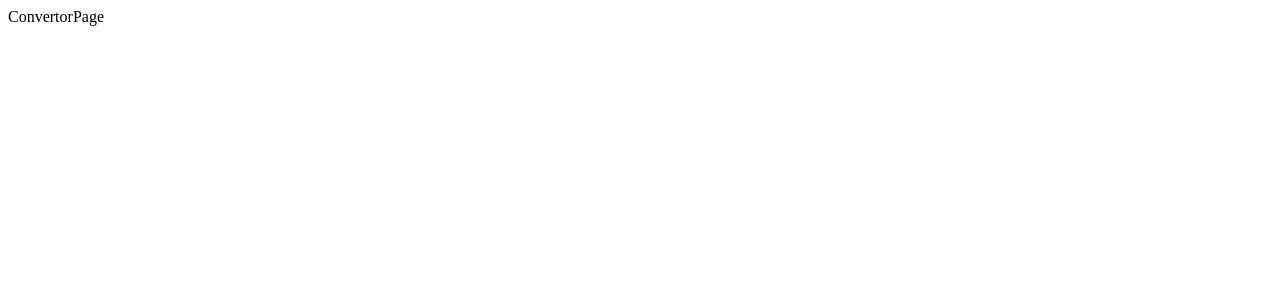
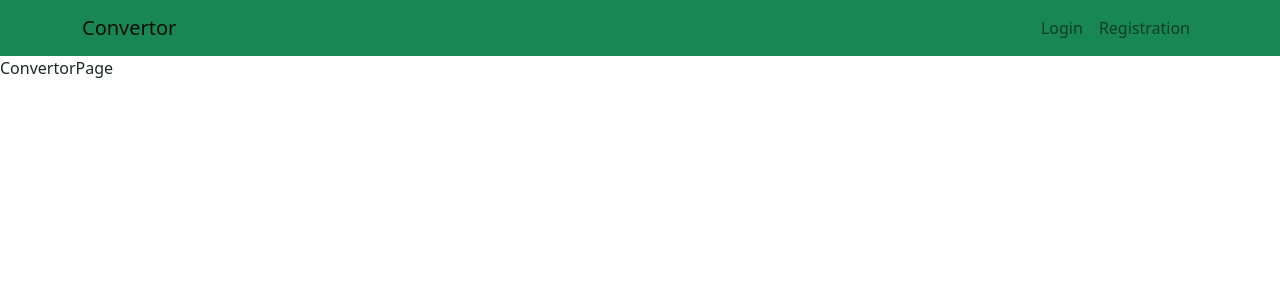
Before and after one commit to MaksimVasin/convertor, a React (Create React App) app in the folder client/: page / in a window 1280 px wide. Shown: the top 300 px of the page. Built offline with nearby package versions, Linux system fonts and the light colour scheme.

Commit message:
feat: добавил навюар

```diff
--- a/client/src/App.tsx
+++ b/client/src/App.tsx
@@ -1,10 +1,12 @@
 import React from 'react';
 import { BrowserRouter } from 'react-router-dom';
 import AppRouter from './components/AppRouter';
+import { NavBar } from './components/NavBar';
 
 function App() {
   return (
     <BrowserRouter>
+      <NavBar/>
       <AppRouter/>
     </BrowserRouter>
   );
--- a/client/src/components/AppRouter.tsx
+++ b/client/src/components/AppRouter.tsx
@@ -6,12 +6,12 @@ import { useContext } from 'react'
 import { authRoutes, publicRoutes } from '../routes';
 
 const AppRouter = (): JSX.Element => {
-  const context = useContext(Context);
-  if (!context) throw new Error("Context has to be used within <Context.Provider>");
+  const {user} = useContext(Context);
+  //if (!context) throw new Error("Context has to be used within <Context.Provider>");
 
-  const user = context.user;
+  //const user = context.user;
 
-  console.log(user);
+  //console.log(user);
 
   return (
     <div>
--- /dev/null
+++ b/client/src/components/NavBar.tsx
@@ -0,0 +1,29 @@
+import { observer } from "mobx-react-lite"
+import { useContext } from "react"
+import { Container, Navbar, Nav } from "react-bootstrap"
+import { Context } from "../index"
+
+export const NavBar = observer(() => {
+
+  const {user} = useContext(Context)
+
+  return(
+    <Navbar bg="success" variant="light">
+      <Container>
+        <Navbar.Brand href="/">Convertor</Navbar.Brand>
+        { user._isAuth ?
+        <Nav className="ml-auto">
+          <Nav.Link href="/admin">Admin</Nav.Link>
+          {/* <Nav.Link href="/login">Login</Nav.Link>
+          <Nav.Link href="/registration">Registration</Nav.Link> */}
+        </Nav>
+        :
+        <Nav className="ml-auto">
+          <Nav.Link href="/login">Login</Nav.Link>
+          <Nav.Link href="/registration">Registration</Nav.Link>
+        </Nav> }
+      </Container>
+    </Navbar>
+  )
+
+})
--- a/client/src/index.tsx
+++ b/client/src/index.tsx
@@ -3,10 +3,13 @@ import ReactDOM from 'react-dom/client';
 import App from './App';
 import { ContextType } from './store/ContextType';
 import UserStore from './store/UserStore';
+import  'bootstrap/dist/css/bootstrap.min.css' ;
 
 const root = ReactDOM.createRoot(document.getElementById('root') as HTMLElement);
 
-export const Context = createContext<ContextType | null>(null);
+export const Context = createContext<ContextType>({
+  user: new UserStore()
+});
 
 root.render(
   <Context.Provider value={{
```
